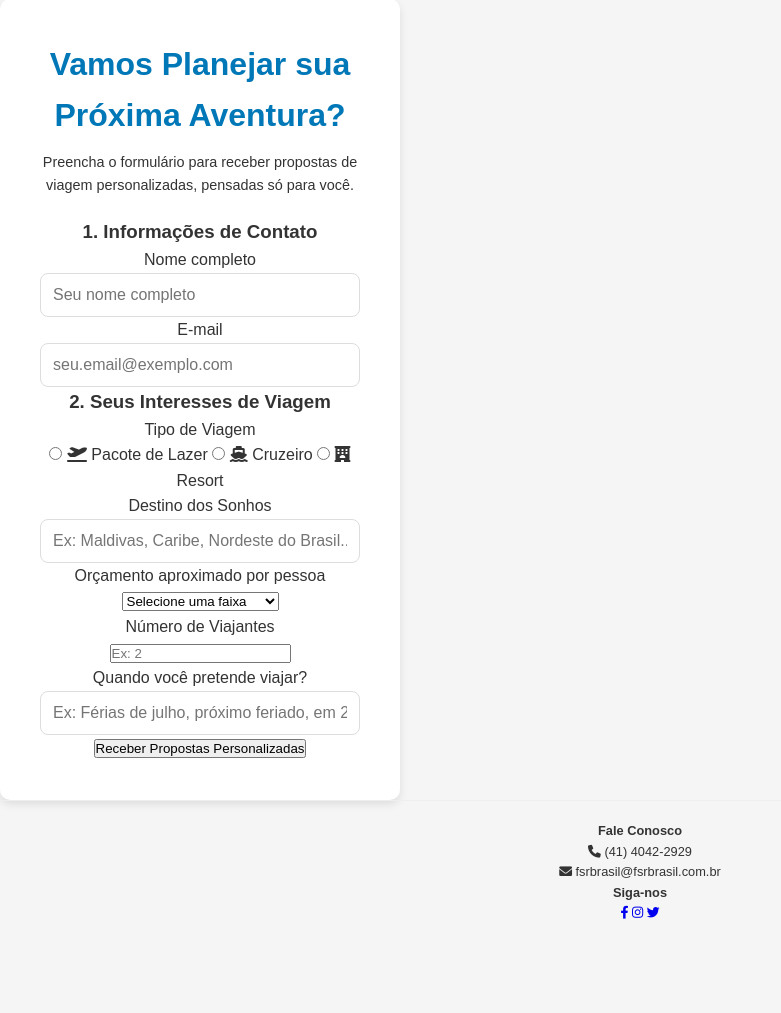
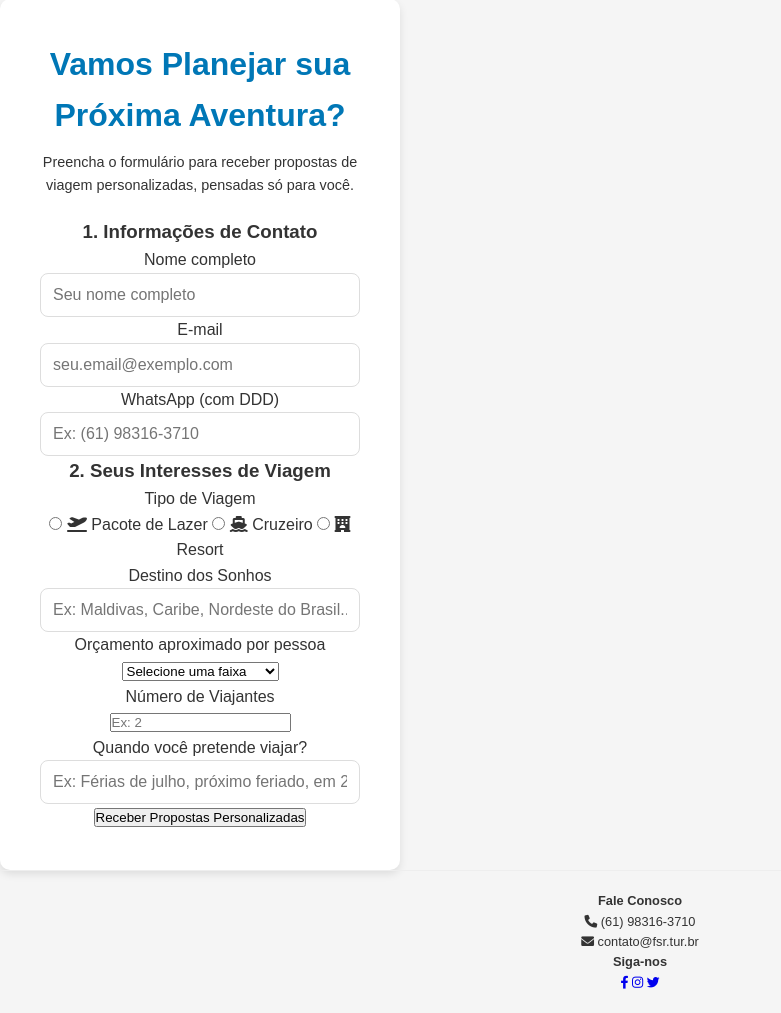
Before and after one commit to fsrviagens/fsr-turismo-lp-manager, a Flask app: page /cadastro.html in a window 1280 px wide. Shown: the part 429-1442 px from the top of the page, without its empty margins (0-781 px from the left). Before the commit the page ends 1348 px from the top, so only its background shows below. Run offline with Flask 3, Linux system fonts and the light colour scheme; some libraries are stand-ins or nearby versions.

Commit message:
Atualizar o cadastro.html

```diff
--- a/templates/cadastro.html
+++ b/templates/cadastro.html
@@ -39,6 +39,10 @@
                     <div class="form-group">
                         <label for="email">E-mail</label>
                         <input type="email" id="email" name="email" placeholder="seu.email@exemplo.com" required>
+                    </div>
+                    <div class="form-group">
+                        <label for="whatsapp">WhatsApp (com DDD)</label>
+                        <input type="tel" id="whatsapp" name="whatsapp" placeholder="Ex: (61) 98316-3710" required>
                     </div>
                 </div>
 
@@ -94,8 +98,8 @@
     <footer>
         <div class="contato">
             <h4>Fale Conosco</h4>
-            <p><i class="fas fa-phone"></i> (41) 4042-2929</p>
-            <p><i class="fas fa-envelope"></i> fsrbrasil@fsrbrasil.com.br</p>
+            <p><i class="fas fa-phone"></i> (61) 98316-3710</p>
+            <p><i class="fas fa-envelope"></i> contato@fsr.tur.br</p>
         </div>
         <div class="social-media">
             <h4>Siga-nos</h4>
```
